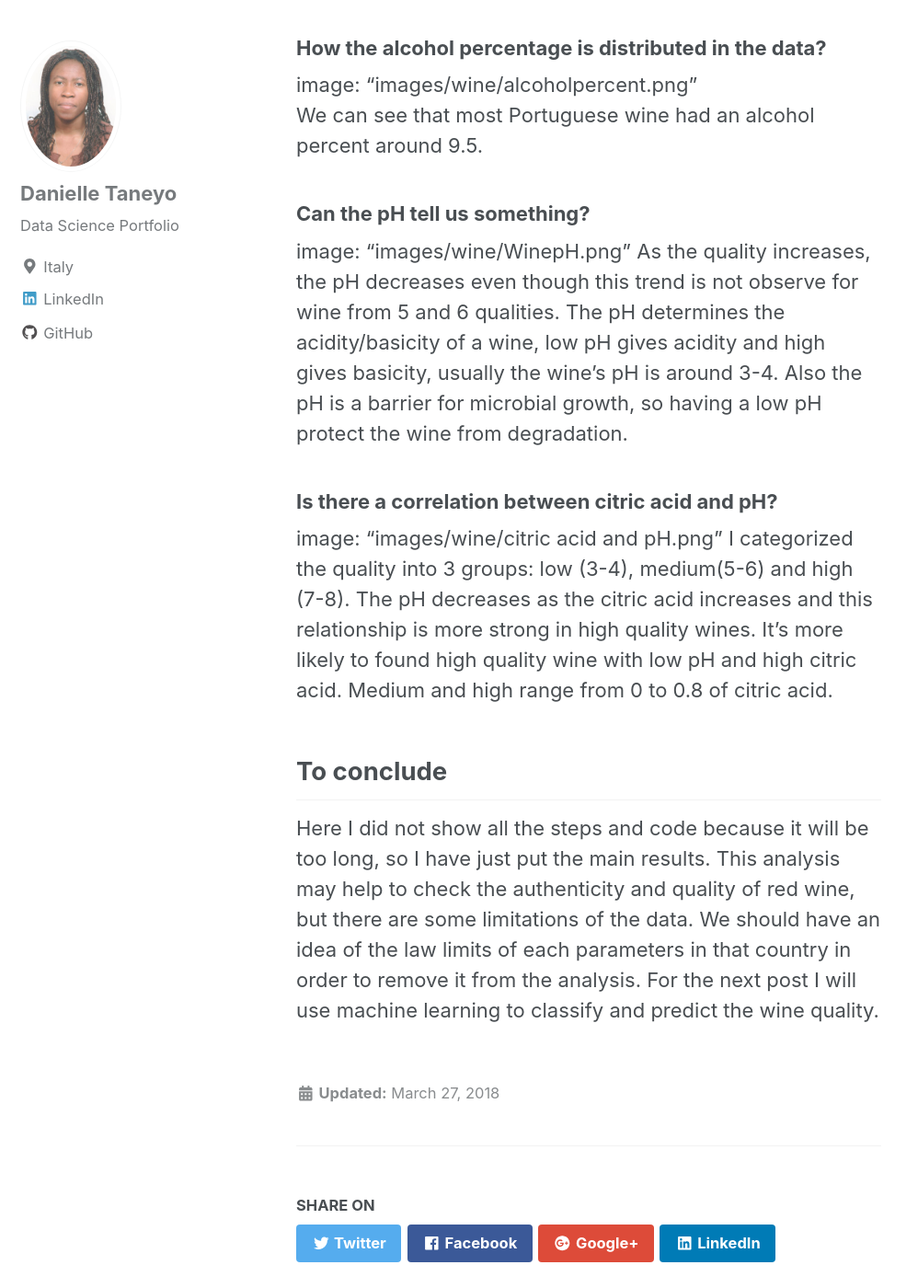
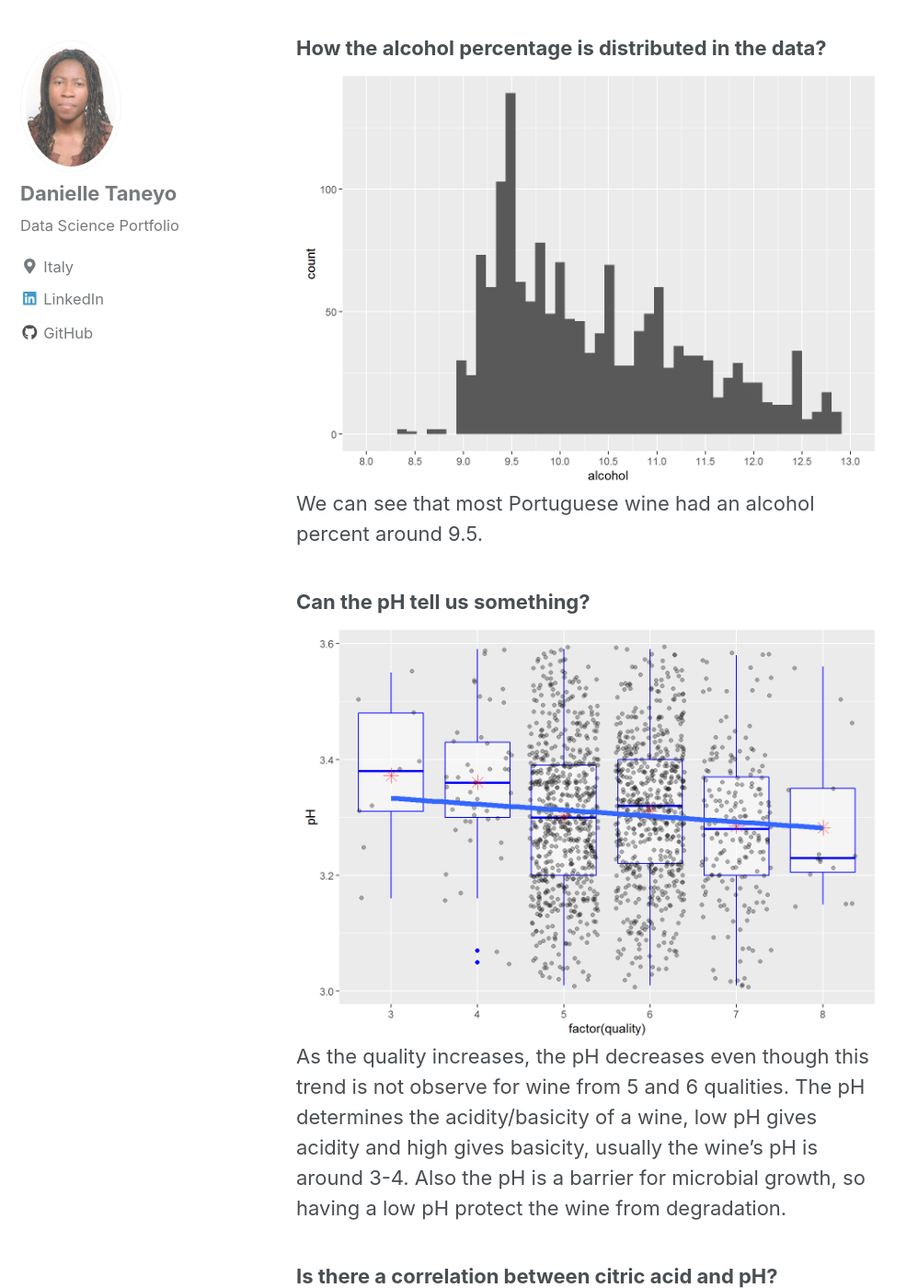
Before and after one commit to lsaa2014/lsaa2014.github.io, a Jekyll site: the page built from _posts/2018-03-27-WineEDA.md, in a window 1280 px wide and 1400 px high, scrolled down 1183 px. Shown: the whole window at 92% size, without its empty margins (0-998 px from the left). Built offline with Jekyll 4.4.1, drawn with Linux system fonts in a browser that asks for light colours; nearby versions of some CDN libraries; some of the changed text lies outside the part shown.

Commit message:
Update 2018-03-27-WineEDA.md

```diff
--- a/_posts/2018-03-27-WineEDA.md
+++ b/_posts/2018-03-27-WineEDA.md
@@ -28,11 +28,11 @@ Output variable (based on sensory data):
 12. quality (score between 0 and 10)
 
 ### How the alcohol percentage is distributed in the data?
-image: "images/wine/alcoholpercent.png"
+<img src="{{ site.url }}{{ site.baseurl }}/images/wine/alcoholpercent.png" alt="">
 We can see that most Portuguese wine had an alcohol percent around 9.5.
 
 ### Can the pH tell us something?
-image: "images/wine/WinepH.png"
+<img src="{{ site.url }}{{ site.baseurl }}/images/wine/WinepH.png" alt="">
 As the quality increases, the pH decreases even though this trend is not observe
 for wine from 5 and 6 qualities. The pH determines the acidity/basicity of a wine,
 low pH gives acidity and high gives basicity, usually the wine’s pH is around 3-4.
@@ -40,7 +40,7 @@ Also the pH is a barrier for microbial growth,
 so having a low pH protect the wine from degradation.
 
 ### Is there a correlation between citric acid and pH?
-image: "images/wine/citric acid and pH.png"
+<img src="{{ site.url }}{{ site.baseurl }}/images/wine/citric acid and pH.png" alt="">
 I categorized the quality into 3 groups: low (3-4), medium(5-6) and high (7-8).
  The pH decreases as the citric acid increases and this relationship is more strong in high quality wines. It’s more likely to found high quality wine with low pH and high citric acid. Medium and high range from 0 to 0.8 of citric acid.
 
```
